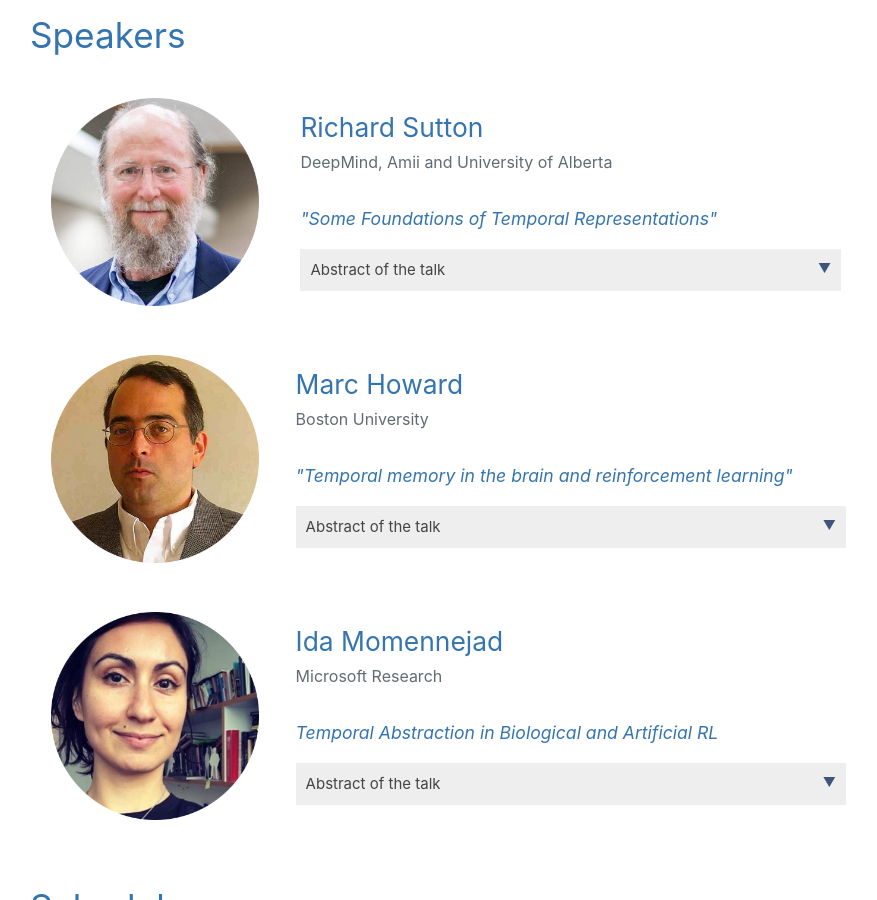
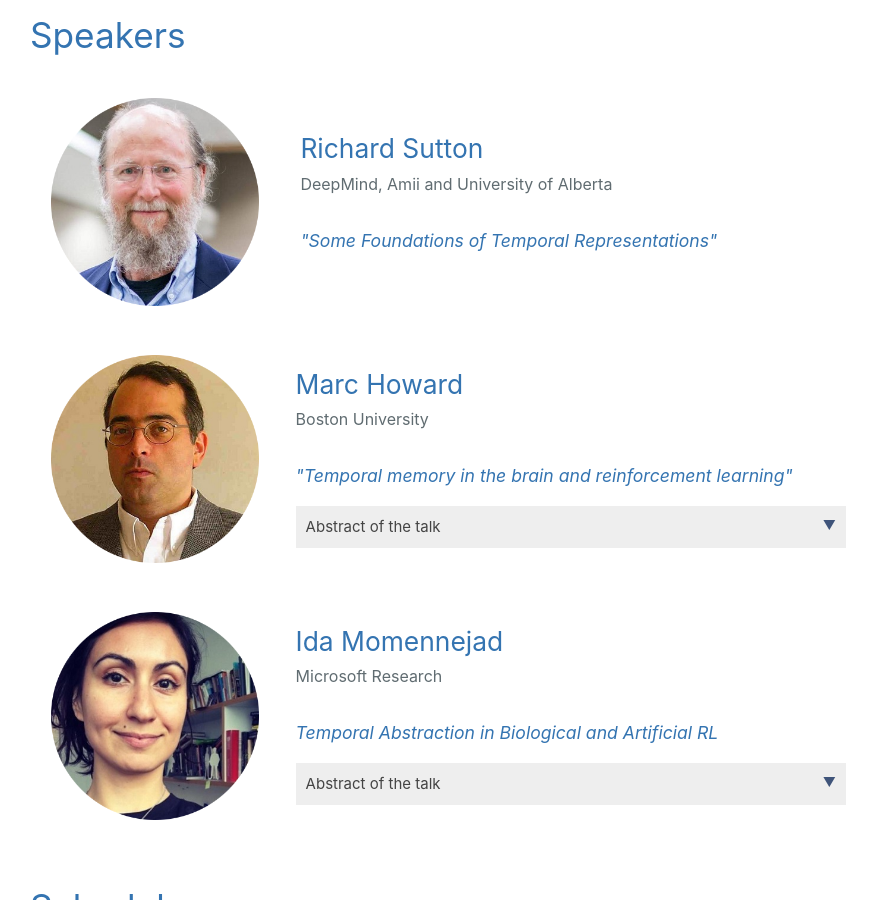
Before and after one commit to TRiRLworkshop/TRiRLworkshop.github.io, a Jekyll site: the page built from index.md, in a window 1280 px wide and 900 px high, scrolled down 1112 px. Shown: the whole window, without its empty margins (194-1071 px from the left). Built offline with Jekyll 4.4.1, drawn with Linux system fonts in a browser that asks for light colours.

Commit message:
Update index.md

```diff
--- a/index.md
+++ b/index.md
@@ -32,10 +32,6 @@ TRiRL will bring together experts in model-based RL and neuroscientists working
             <a href="http://www.incompleteideas.net/"><h2 style="line-height: 0.5">Richard Sutton</h2></a>
             <p style="font-size: medium;">DeepMind, Amii and University of Alberta</p>
             <h4 style="font-style:italic">"Some Foundations of Temporal Representations"</h4>
-            <button type="button" class="collapsible">Abstract of the talk</button>
-            <div class="content">
-                <p><br>To be confirmed...</p>
-            </div>
             </td>
         </tr>
     </tbody>
```
